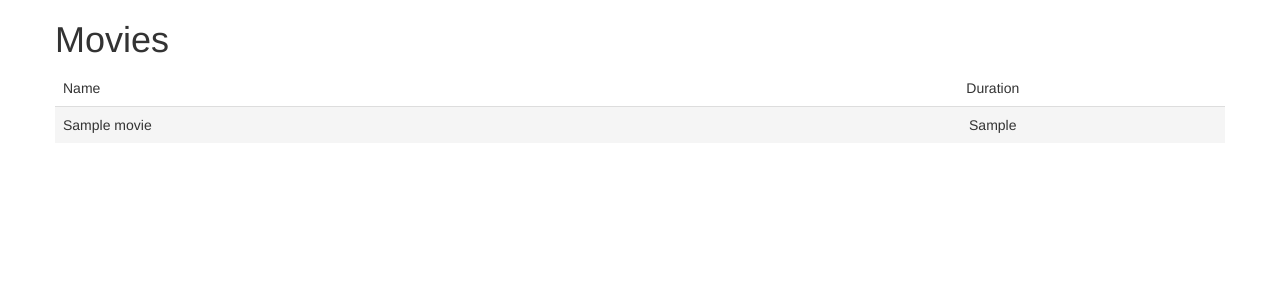
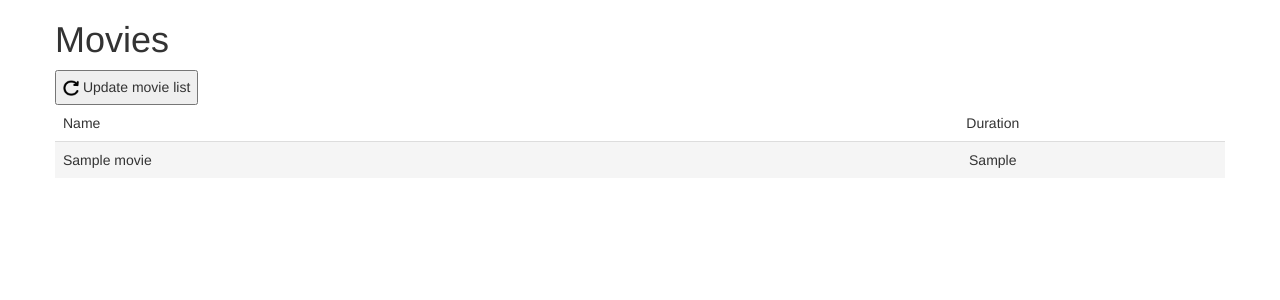
Before and after one commit to RomainDLS/windu-player, a Django app: page /windu/movies/ in a window 1280 px wide. Shown: the top 300 px of the page. Run offline with Django 3.2, Linux system fonts and the light colour scheme; tables that the repository leaves empty hold one stand-in row (values such as "Sample post"); some libraries are stand-ins or nearby versions.

Commit message:
Add front command : update movie list

```diff
--- a/winduplayer/api/views.py
+++ b/winduplayer/api/views.py
@@ -4,7 +4,7 @@ from rest_framework.decorators import api_view
 from rest_framework.response import Response
 from rest_framework import status
 from core.models import Movie
-from core import omx_commands
+from core import commands
 
 
 @api_view(['POST'])
@@ -19,6 +19,7 @@ def global_cmd(request, movie_pk):
     r = dict(data=response_data, status=status.HTTP_400_BAD_REQUEST)
 
     command_map = {
+        'update_movie_list': 'update_movie_list',
         'play': 'play_movie',
         'stop': 'stop',
         'fast-backward': 'fastbackward',
@@ -32,7 +33,7 @@ def global_cmd(request, movie_pk):
         'volume-up': 'volumeup'
     }
     try:
-        command_function = getattr(omx_commands, command_map[command])
+        command_function = getattr(commands, command_map[command])
         command_function(movie=movie)
         print('Command {} sent successfully'.format(command_map[command]))
         r = {'content': 'command sent successfully', 'status': 201}
--- a/winduplayer/front/templates/movies/movie-list.html
+++ b/winduplayer/front/templates/movies/movie-list.html
@@ -19,6 +19,13 @@
   <div class="container">
     <div class="row">
       <h1>{% trans 'Movies' %}</h1>
+    </div>
+
+    <div class="row">
+      <button onclick="send_command('update_movie_list', 0)" style="height:35px;">
+       <img src="{% static 'movies/update_button.png' %}" style="width:16px;height:16px;">
+       Update movie list
+      </button>
     </div>
 
     <div class="row">
```
Also changed, not shown: winduplayer/core/commands.py (renamed from winduplayer/core/omx_commands.py, +5 -4 lines), winduplayer/front/static/movies/update_button.png (added).
